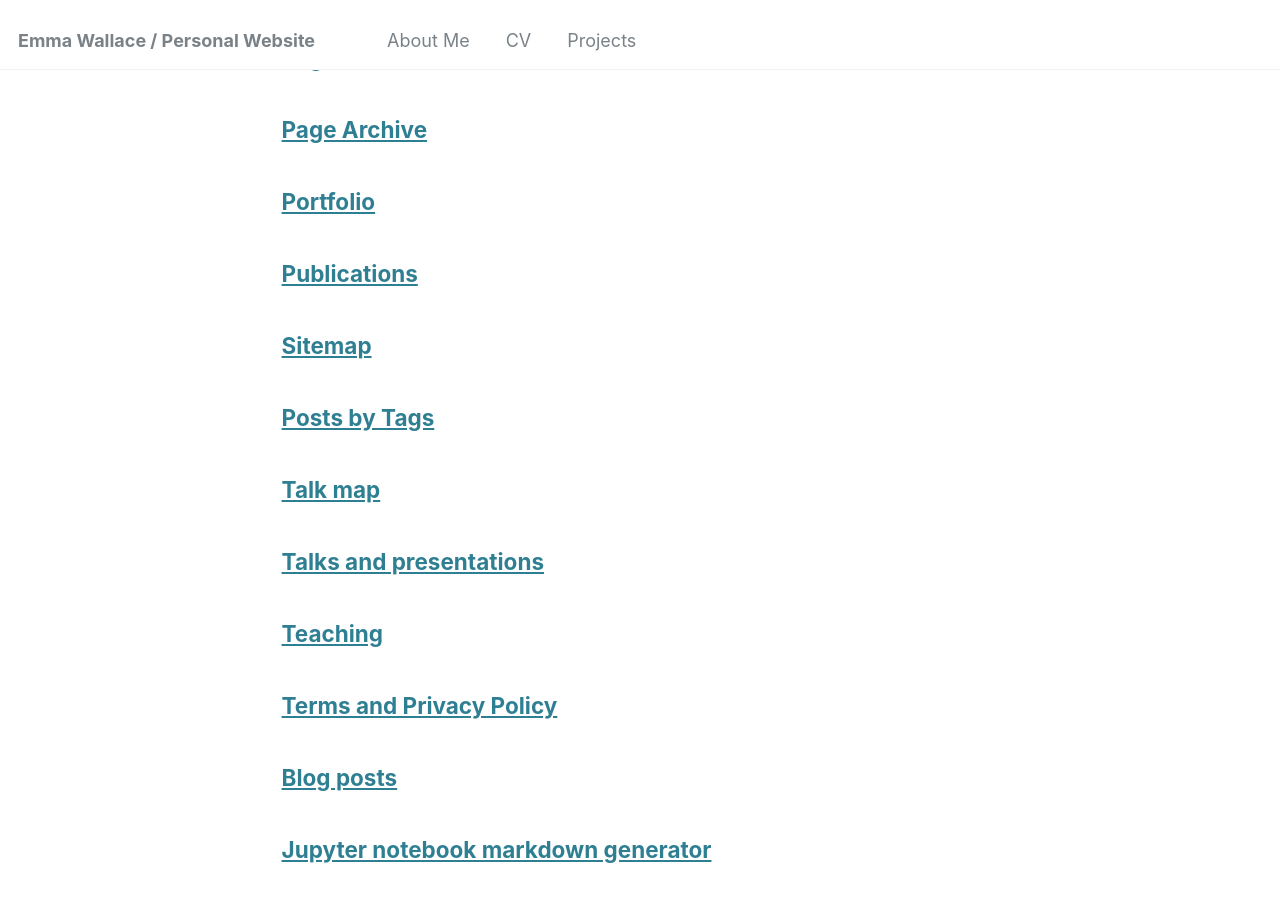
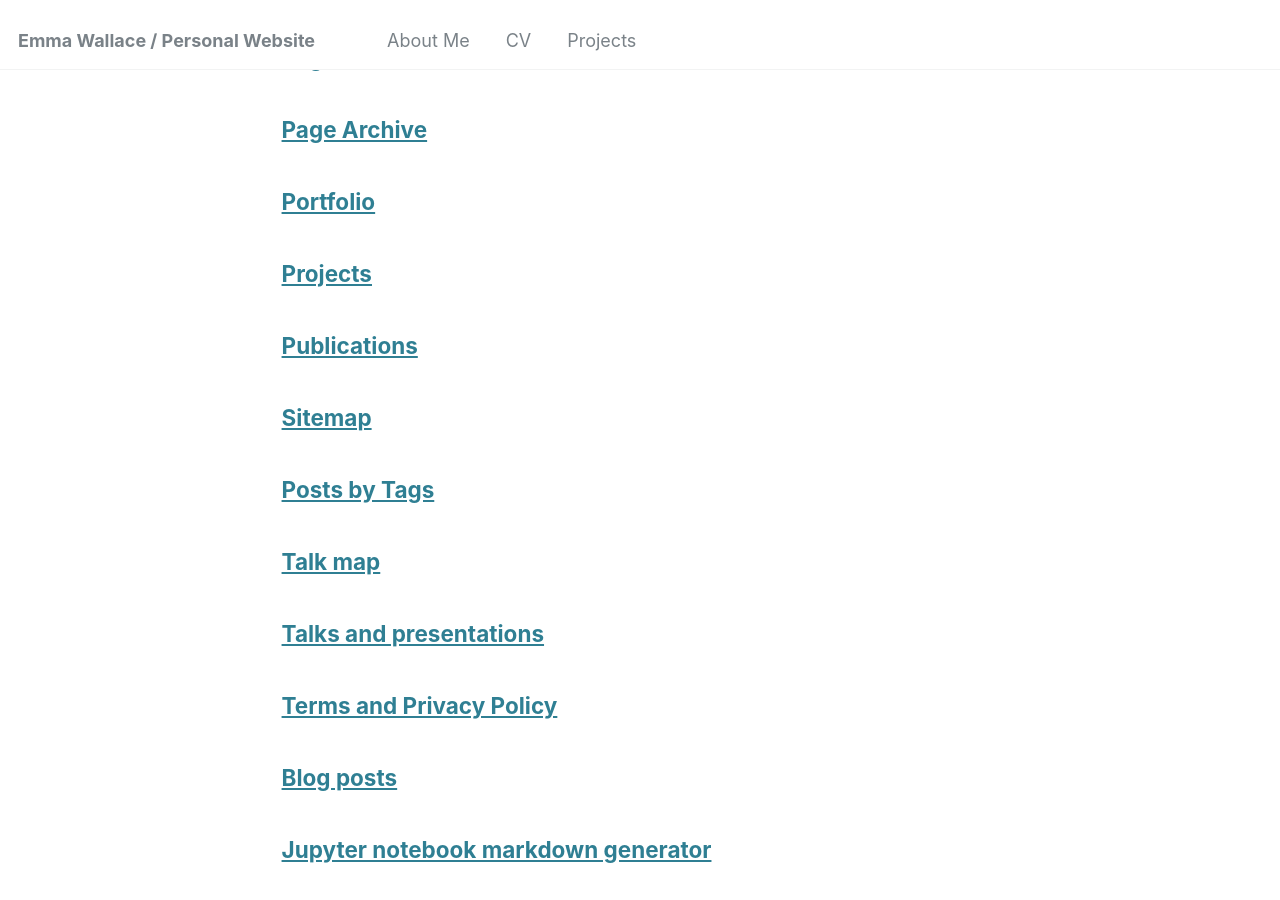
Before and after one commit to ewallace21/ewallace21.github.io, a Jekyll site: the page built from _pages/page-archive.html, in a window 1280 px wide and 900 px high, scrolled down 639 px. Built offline with Jekyll 4.4.1, drawn with Linux system fonts in a browser that asks for light colours.

Commit message:
Update and rename teaching.html to projects.html

```diff
--- a/_pages/teaching.html
+++ b/_pages/projects.html
@@ -1,12 +1,12 @@
 ---
 layout: archive
-title: "Teaching"
-permalink: /teaching/
+title: "Projects"
+permalink: /projects/
 author_profile: true
 ---
 
 {% include base_path %}
 
-{% for post in site.teaching reversed %}
+{% for post in site.projects reversed %}
   {% include archive-single.html %}
 {% endfor %}
```
